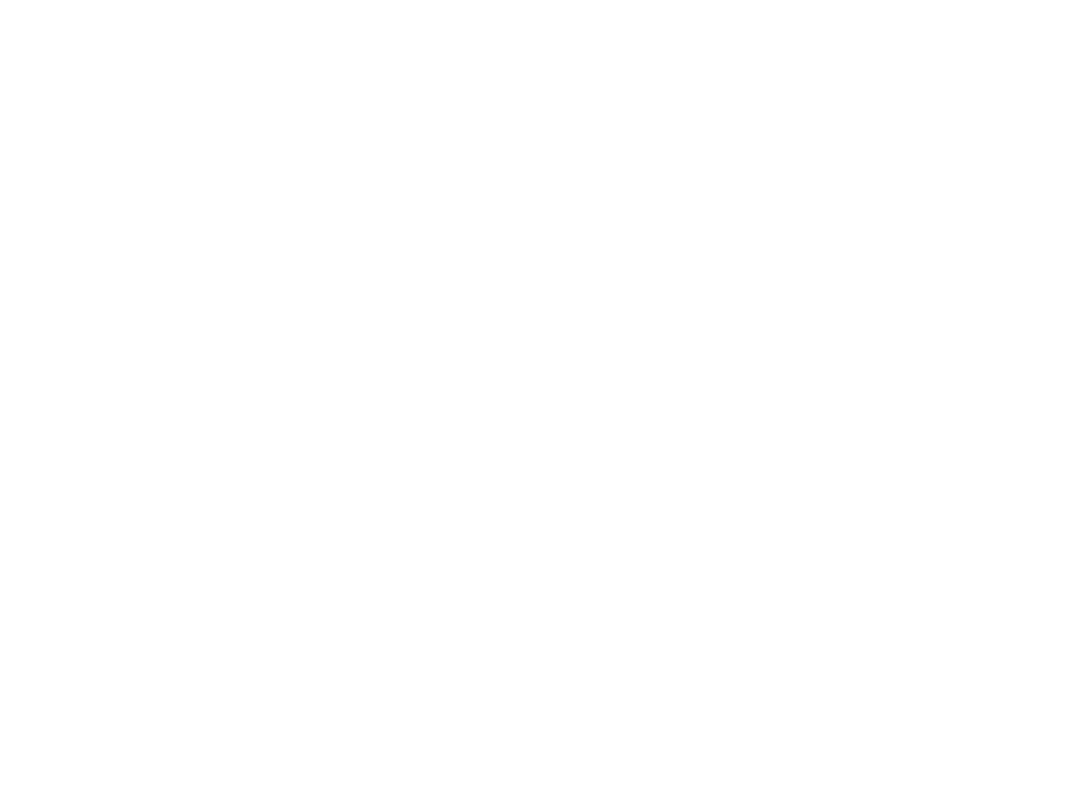
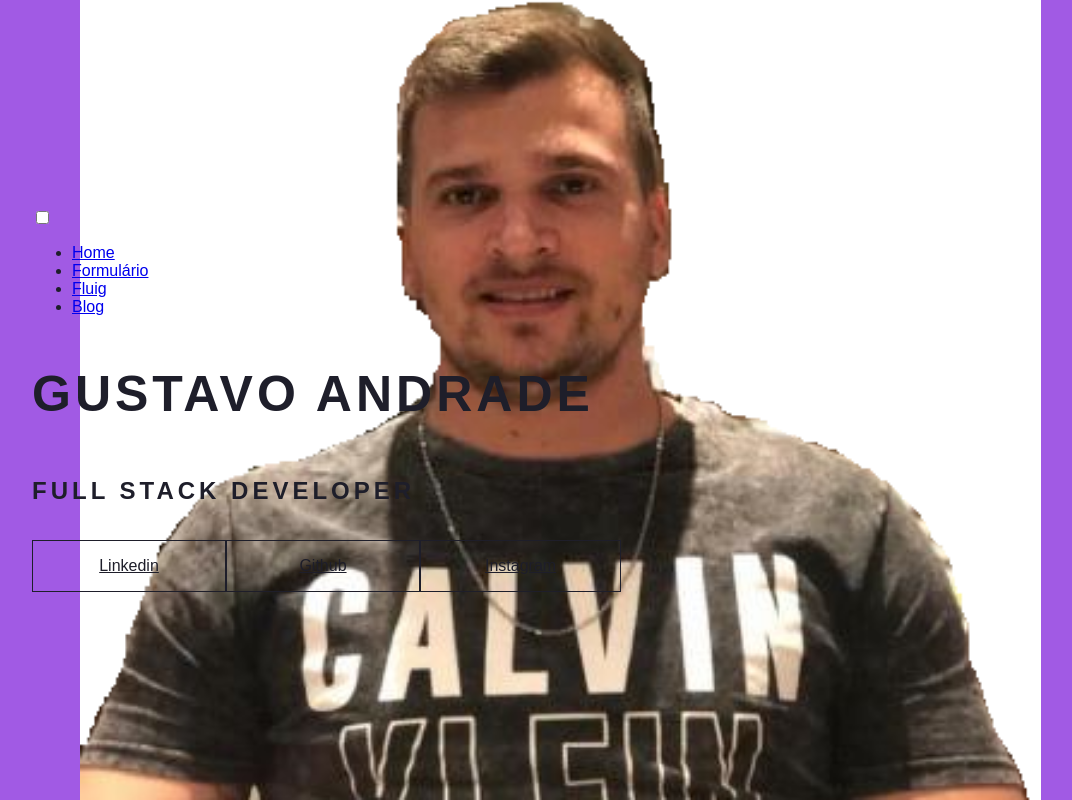
Before and after one commit to Gustavoandradedev/portfolio, a plain HTML site: page index.html in a window 1280 px wide. Shown: the whole page, without its empty margins (80-1152 px from the left). Drawn offline with Linux system fonts and the light colour scheme; a web font is replaced by a local one.

Commit message:
Add HTML and CSS

```diff
--- a/index.html
+++ b/index.html
@@ -3,12 +3,56 @@
 <head>
     <meta charset="UTF-8">
     <meta name="viewport" content="width=device-width, initial-scale=1.0">
+    <link rel="stylesheet" href="style.css">
     <title>Portfólio Gustavo Andrade</title>
 </head>
 <body>
+    <header class="header-container">
+        <div class="header">
+            <div class="checkbox-container">
+                <div  class="checkbox-wrapper">
+                    <input type="checkbox" id="toggle">
+                    <label class="checkbox" for="toggle">
+                        <div class="trace"></div>
+                        <div class="trace"></div>
+                        <div class="trace"></div>
+                        <div class="trace"></div>
+                    </label>
+                    <div class="menu"></div>
+                    <div class="menu-items"></div>
+                    <ul>
+                        <li>
+                            <a href="#">Home</a>
+                        </li>
+                        <li>
+                            <a href="#">Formulário</a>
+                        </li>
+                        <li>
+                            <a href="#">Fluig</a>
+                        </li>
+                        <li>
+                            <a href="#">Blog</a>
+                        </li>
+                    </ul>
+                </div>
 
+            </div>
 
+        </div>
+        <h1>Gustavo Andrade</h1>
+        <h2>Full Stack Developer</h2>
+        <div class="social-media">
+            <a href="#">Linkedin</a>
+            <a href="#">Github</a>
+            <a href="#">Instagram</a>
+        </div>
+    </header>
+    <main class="container">
 
+    </main>
+    <footer class="footer">
+
+    </footer>
 
 
 </body>
--- /dev/null
+++ b/style.css
@@ -0,0 +1,59 @@
+@import url('https://fonts.googleapis.com/css2?family=Pushster&display=swap');
+
+body {
+    margin: 0;
+    padding: 0;
+    font-family: 'Pushster', sans-serif;
+    color: #1e1e2a;
+}
+
+/* HEADER */
+
+.header-container {
+    height: 100vh;
+    width: 100vw;
+    background-color: rgb(161, 90, 228);
+    background-image: url('./imagens/gus.png');
+    background-repeat: no-repeat;
+    background-position: center;
+    background-size: contain;
+    display: flex;
+    flex-direction: column;
+    justify-content: center;
+    align-items: flex-start;
+    box-sizing: border-box;
+    padding: 0 112px;
+    position: relative;
+}
+
+h1 {
+    font-size: 50px;
+    text-transform: uppercase;
+    letter-spacing: 4px;
+}
+
+h2 {
+    text-transform: uppercase;
+    letter-spacing: 4px;
+}
+
+.social-media {
+    margin-top: 1rem;
+    display: flex;
+}
+
+.social-media a {
+    text-decoration: nome;
+    color: #1e1e2a;
+    padding: 1rem 4rem;
+    border: 1px solid #1e1e2a;
+    min-width: 4rem;
+    display: flex;
+    align-items: center;
+    justify-content: center;
+    transition: .5s ease-in-out;
+}
+
+a:hover {
+    background-color: #ffffff;
+}
```
